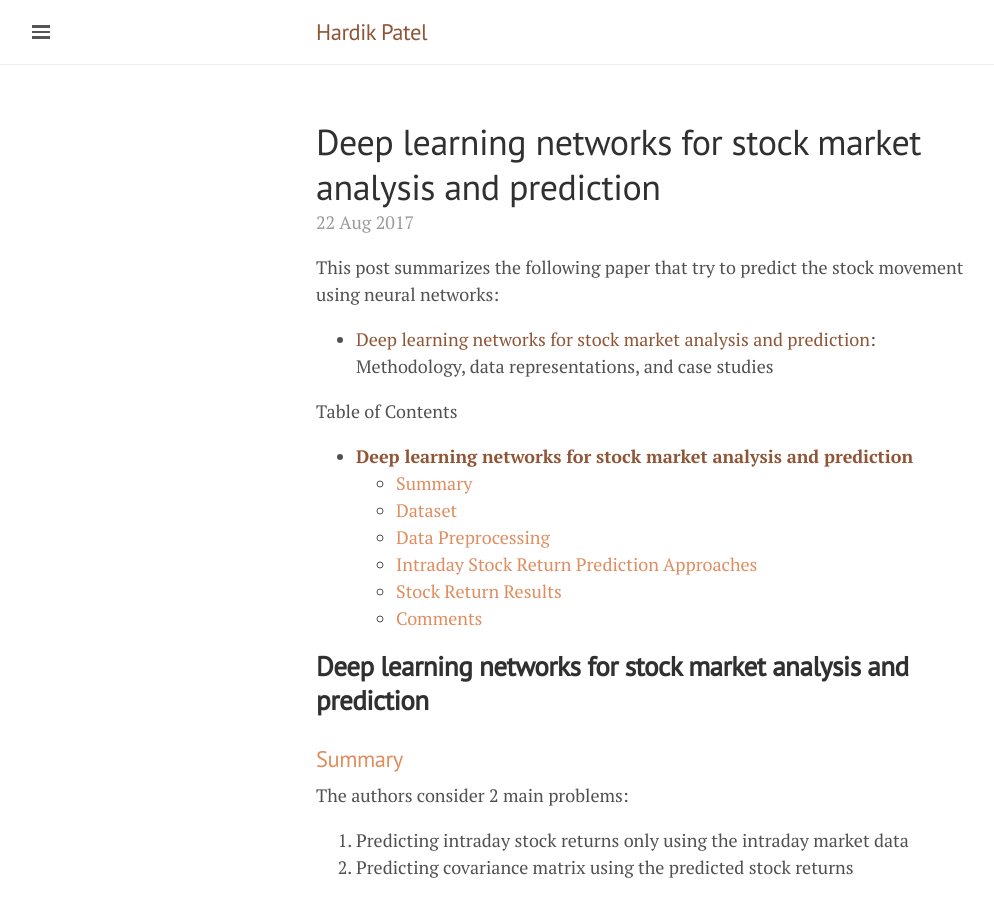
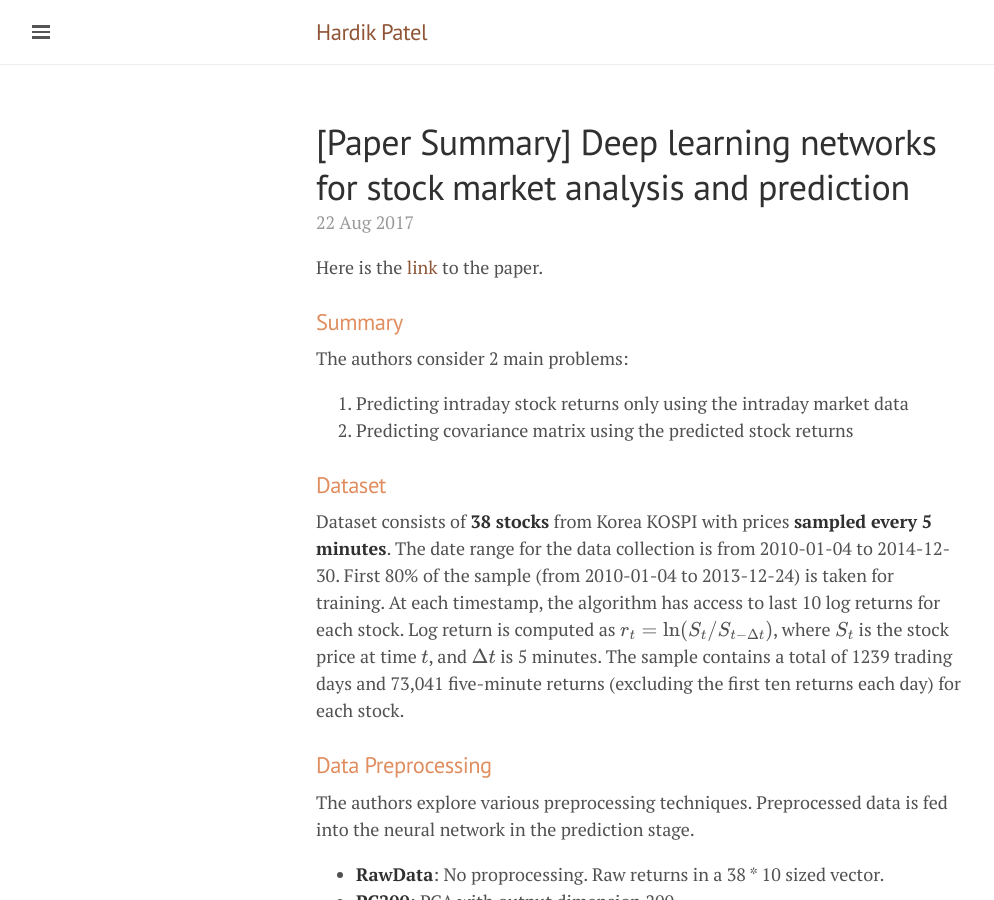
Before and after one commit to hardikp/hardikp.github.io, a Jekyll site: the page built from _posts/2017-08-22-intraday-predictions.md, in a window 1280 px wide and 900 px high. Shown: the whole window, without its empty margins (0-994 px from the left). Built offline with Jekyll 4.4.1, drawn with Linux system fonts in a browser that asks for light colours; formulas are drawn with MathJax 3; comment, search, counter and statistics services are not loaded; some of the changed text lies outside the part shown.

Commit message:
fixes/changes

```diff
--- a/_config.yml
+++ b/_config.yml
@@ -23,6 +23,7 @@ social:
     - https://gitlab.com/hardikp
     - https://www.quora.com/profile/Hardik-Patel-8
     - https://angel.co/hardikp
+    - https://21.co/hardikp
 
 # Build settings
 markdown: kramdown
--- a/_posts/2017-08-22-intraday-predictions.md
+++ b/_posts/2017-08-22-intraday-predictions.md
@@ -1,20 +1,12 @@
 ---
 layout: post
 comments: true
-title: "Deep learning networks for stock market analysis and prediction"
+title: "[Paper Summary] Deep learning networks for stock market analysis and prediction"
 excerpt: "In this paper, Deep learning techniques are applied to the financial market data directly rather than using any text/alternative data sources. This has been a relatively tricky dataset for any non-linear machine learning technique because of the extremely high noise-to-signal ratio. The authors use a relatively high-frequency dataset sampled at every 5 minutes. They consider 38 stocks from Korea KOSPI."
 date:   2017-08-22 18:00:00
 mathjax: true
 ---
-
-This post summarizes the following paper that try to predict the stock movement using neural networks:
-* [Deep learning networks for stock market analysis and prediction](http://download.xuebalib.com/xuebalib.com.32109.pdf): Methodology, data representations, and case studies
-
-Table of Contents
-* TOC
-{:toc}
-
-## **Deep learning networks for stock market analysis and prediction**
+Here is the [link](http://download.xuebalib.com/xuebalib.com.32109.pdf) to the paper.
 
 ### <span style="color:#e08d60">Summary</span>
 The authors consider 2 main problems:
```
Also changed, not shown: _posts/2017-08-18-deep-rnn-summary.md (+2 -8 lines), _posts/2017-09-17-youtube-recommendations.md (+1 -1 lines).
